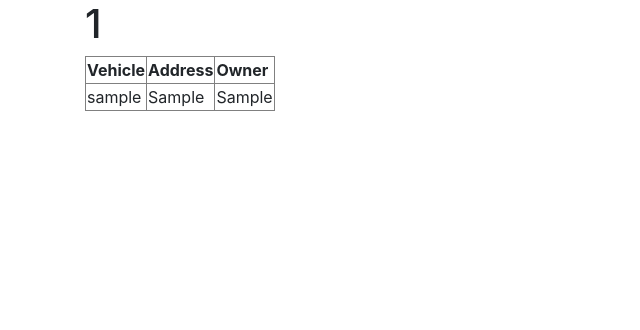
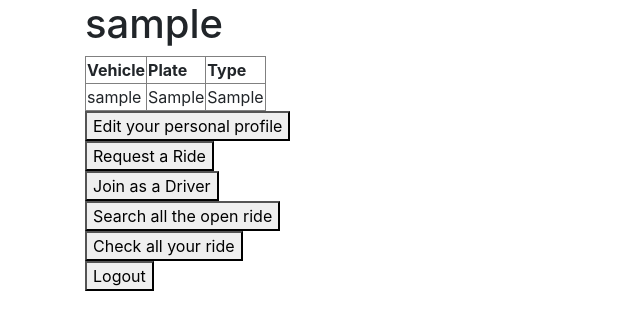
Before and after one commit to WaAaaAterfall/Ride-Sharing-Django-App, a Django app: page /ride/userhome/ in a window 1280 px wide. Shown: the top 330 px of the page, without its empty margins (0-640 px from the left). Run offline with Django 4.2, Linux system fonts and the light colour scheme; a user stored in the database is signed in; tables that the repository leaves empty hold one stand-in row (values such as "Sample post"); some libraries are stand-ins or nearby versions.

Commit message:
owner part finished. Bugs in sharer part

```diff
--- a/docker-deploy/web-app/ride/models.py
+++ b/docker-deploy/web-app/ride/models.py
@@ -7,8 +7,8 @@ from django.urls import reverse
 # Create your models here.
 
 class RideOrder(models.Model):
-    owner = models.ForeignKey(User, on_delete=models.CASCADE)
-    addr = models.CharField(max_length=100)
+    owner = models.ForeignKey(User, on_delete=models.CASCADE, related_name='owner')
+    destination = models.CharField(max_length=100)
     arrive_date = models.DateTimeField(help_text='Format: 2020-01-01 12:00')
     passenger_num = models.PositiveIntegerField(default=1)
     remaining_passenger_num = models.IntegerField(default=0)
@@ -17,18 +17,15 @@ class RideOrder(models.Model):
     #required_type = models.CharField(max_length=20, choices=TYPE_CHOICES, default='--')
     required_special = models.CharField(max_length=400, blank=True)
     status = models.CharField(default='open', max_length=20)
-    share_name = models.CharField(default='', max_length=50, blank=True)
-    share_num = models.PositiveIntegerField(default=0)
+    sharer = models.ManyToManyField(User, blank=True, related_name = 'sharer')
+    sharer_num = models.PositiveIntegerField(default=0)
     driver_name = models.CharField(default='', max_length=50, blank=True)
-    driver_license = models.CharField(default='', max_length=50, blank=True)
+    driver_plate = models.CharField(default='', max_length=50, blank=True)
 
     def __str__ (self):
         return "{" + self.owner + self.addr + "}"
 
-    # def get_absolute_url(self):
-    #     return reverse('rideinfo')
-
-class Driver(models.Model):
+class DriverVehicle(models.Model):
     driver = models.OneToOneField(User, on_delete=models.CASCADE)
     plate = models.CharField(default='000',max_length=50)
     capacity = models.IntegerField(default=4)
--- a/docker-deploy/web-app/ride/templates/ride/userhome.html
+++ b/docker-deploy/web-app/ride/templates/ride/userhome.html
@@ -1,18 +1,14 @@
 {% extends "ride/base.html" %}
 {% load crispy_forms_tags %}
 {% block content %}
-    <!-- <h1>{{ user.user_id }}</h1> -->
-    <h1>{{ user.id }}</h1>
+    <h1>{{ user.username }}</h1>
 
     <table border = "1">
-        <!-- tr表示每一行， td表示每一个元素 -->
                 <thead>
                         <tr>
-                                <!-- tr表示table row， 指一行 -->
-                                <!-- th相当于是列表的头，告知这一列是什么元素 -->
                                 <th>Vehicle</th>
-                                <th>Address</th>
-                                <th>Owner</th>
+                                <th>Plate</th>
+                                <th>Type</th>
                         </tr>
                 </thead>
 
@@ -26,4 +22,27 @@
 
         </table>
 
+        <form method=""get" action= "/ride/edit_your_profile">
+                <button type="submit">Edit your personal profile</button>
+        </form>
+
+        <form method=""get" action= "/ride/newride">
+                <button type="submit">Request a Ride</button>
+        </form>
+
+        <form method=""get" action= "/ride/addvehicle">
+                <button type="submit">Join as a Driver</button>
+        </form>
+
+        <form method=""get" action= "/ride/user_search_ride">
+                <button type="submit">Search all the open ride</button>
+        </form>
+
+        <form method=""get" action= "/ride/your_ride">
+                <button type="submit">Check all your ride</button>
+        </form>
+
+        <form method=""get" action= "{% url 'logout' %}">
+                <button type="submit">Logout</button>
+        </form>
 {%endblock content%}
--- a/docker-deploy/web-app/ride/urls.py
+++ b/docker-deploy/web-app/ride/urls.py
@@ -6,10 +6,14 @@ from . import views
 urlpatterns = [
     path('', views.index, name='index'),
     path('userhome/', views.userhome, name='userhome'),
-    # path('newride/', OwnerCreateRideView.as_view(), name='create_ide'),
-    path('newride/', views.createride, name='createride'),
-
+    path('edit_your_profile', views.edit_profile, name='edit_profile'),
+    path('addvehicle/', views.add_vehicle_info, name='addvehicle'),
+    path('newride/', views.create_ride, name='createride'),
     path('rideinfo/', views.rideinfo, name='rideinfo'),
-    path('addvehicle/', views.add_vehicle_info, name='addvehicle'),
-
+    path('your_ride/', views.search_owner_sharer_ride, name='your_ride'),
+    path('complete_ride/<int:ride_id>', views.complete_ride, name='complete_ride'),
+    path('user_search_ride/', views.user_search_ride, name = 'user_ride_search'),
+    path('ride_search_result/', views.user_search_ride, name = 'ride_search_result'),
+    path('edit_ride/<int:ride_id>/', views.ride_modify, name = 'edit_ride'),
+    path('join_ride/<int:ride_id>/', views.sharer_join, name = 'join_ride'),
 ]
--- a/docker-deploy/web-app/ride/views.py
+++ b/docker-deploy/web-app/ride/views.py
@@ -1,12 +1,12 @@
 from django.shortcuts import render, redirect
 from django.contrib import messages
-from .forms import UserRegisterForm, VehicleForm, RideCreateForm
+from .forms import UserRegisterForm, UserEditForm, VehicleForm, RideCreateForm, RideSearchForm
 # Create your views here.
-from django.http import HttpResponse
+from django.http import HttpResponseRedirect, HttpResponse
+from django.urls import reverse
 from django.contrib.auth.decorators import login_required
 from django.utils.decorators import method_decorator
-from django.views.generic import (ListView, DetailView, CreateView, UpdateView, DeleteView)
-from .models import RideOrder, Driver
+from .models import RideOrder, DriverVehicle
 
 
 def index(request):
@@ -32,21 +32,44 @@ def home(request):
     return render(request, 'ride/home.html')
 
 def userhome(request):
-    vehicle = Driver.objects.get(pk=request.user.id)
-    return render(request, 'ride/userhome.html', {'vehicle': vehicle})
+    if request.user.is_authenticated:
+        try:
+            vehicle = DriverVehicle.objects.get(pk=request.user.id)
+        except DriverVehicle.DoesNotExist:
+            vehicle = None
+        return render(request, 'ride/userhome.html', {'vehicle': vehicle})
+    else:
+        messages.warning(request, f'You are logged out. Please log in first')
+        return redirect('login')
 
+@login_required()
+def edit_profile(request):
+    if request.method == 'POST':
+        form = UserEditForm(request.POST, request.POST, instance=request.user)
+        if form.is_valid():
+            data = form.save(commit=False)
+            data.user = request.user
+            data.save()
+            messages.success(request, f'You profile have been modified.')
+            return redirect('userhome')
+    else:
+        form = UserEditForm(instance=request.user)
+    return render(request, 'ride/edit_profile.html', {'form': form})
+
+
+@login_required()
 def rideinfo(request):
-    data = RideOrder.objects.all()
+    data = RideOrder.objects.filter(owner = request.user.id)
 
     return render(request, 'ride/rideinfo.html', {'data': data})
 
 @login_required
-def createride(request):
+def create_ride(request):
     ride = RideOrder()
     if request.method == 'POST':
         form = RideCreateForm(request.POST)
         if form.is_valid():
-            ride.addr = form.cleaned_data['addr']
+            ride.destination = form.cleaned_data['destination']
             ride.arrive_date = form.cleaned_data['arrive_date']
             ride.owner = request.user
             ride.passenger_num = form.cleaned_data['passenger_num']
@@ -56,15 +79,89 @@ def createride(request):
             ride.status = 'open'
             ride.save()
             messages.success(request, f'Your ride information has been added')
-            return redirect('rideinfo')
+            return redirect('your_ride')
     else:
         form = RideCreateForm()
 
     return render(request, 'ride/newride.html', {'form' : form})
 
+#TODO: buuuuuuuuuuuuuuuugs here
+@login_required()
+def user_search_ride(request):
+    if(request.method == 'POST'):
+        form = RideSearchForm(request.POST)
+        #ride = None
+        if form.is_valid():
+            dest = form.cleaned_data['destination']
+            earliest_time =  form.cleaned_data['earliest_time']
+            latest_time = form.cleaned_data['latest_time']
+            passenger_num = form.cleaned_data['passenger_num']
+            ride = RideOrder.objects.filter(destination = dest,
+                                            status = 'open',
+                                            sharable = True,
+                                            arrive_date__range=(earliest_time,latest_time),
+                                            passenger_num__gte = passenger_num)
+            return render(request, 'ride/ride_search_result.html', {'rides':ride})
+    else :
+        form = RideSearchForm()
+        return render(request, 'ride/user_search.html', {'form':form})
+
+@login_required()
+def ride_modify(request, ride_id):
+    if request.method == 'POST':
+        ride = RideOrder.objects.filter(pk=ride_id).first()
+        print(ride.status)
+        print("aaa")
+        if ride.status == 'open':
+            form = RideCreateForm(request.POST, instance=ride)
+            if form.is_valid():
+                form.save()
+                messages.success(request, f'Your ride has been updated')
+                return redirect('your_ride')
+        else:
+            messages.warning(request, f'Your ride is not open any more, so you cannot edit it')
+            return redirect('your_ride')
+    else:
+        ride = RideOrder.objects.filter(pk=ride_id).first()
+        #print(ride.)
+        form = RideCreateForm(instance=ride)
+
+    return render(request, 'ride/edit_ride.html', {'form':form})
+    #return HttpResponseRedirect(reverse('edit_ride', args=(ride_id,)))
+
+@login_required()
+def search_owner_sharer_ride(request):
+    try:
+        owner_ride = RideOrder.objects.filter(owner = request.user.id)
+    except RideOrder.DoesNotExist:
+        owner_ride = None
+
+    try:
+        sharer_ride = RideOrder.objects.filter(sharer=request.user.id)
+    except RideOrder.DoesNotExist:
+        sharer_ride = None
+
+    context = {'owner_ride': owner_ride, 'sharer_ride': sharer_ride}
+    return render(request, 'ride/your_ride.html', context)
+
+#TODO: buggggggs
+@login_required()
+def sharer_join(request, ride_id):
+    ride = RideOrder.objects.filter(pk=ride_id)
+    ride.sharer.add(request.user)
+    ride.save()
+    return render(request, 'ride/join_ride.html')
+
+@login_required()
+def complete_ride(request, ride_id):
+    ride = RideOrder.objects.filter(pk=ride_id).first()
+    ride.status='completed'
+    ride.save()
+    return render(request, 'ride/complete_ride.html')
+
 @login_required
 def add_vehicle_info(request):
-    vehicle = Driver()
+    vehicle = DriverVehicle()
     if request.method == 'POST':
         form = VehicleForm(request.POST)
         if form.is_valid():
@@ -80,17 +177,3 @@ def add_vehicle_info(request):
         form = VehicleForm()
 
     return render(request, 'ride/addvehicle.html', {'form' : form})
-
-# def contact(request):
-#     if request.method == 'POST': # If the form has been submitted...
-#         form = ContactForm(request.POST) # A form bound to the POST data
-#         if form.is_valid(): # All validation rules pass
-#             # Process the data in form.cleaned_data
-#             # ...
-#             return HttpResponseRedirect('/thanks/') # Redirect after POST
-#     else:
-#         form = ContactForm() # An unbound form
-
-#     return render(request, 'contact.html', {
-#         'form': form,
-#     })
```
Also changed, not shown: docker-deploy/web-app/ride/forms.py (+11 -4 lines), docker-deploy/web-app/ride/templates/ride/complete_ride.html (added, +13 -0 lines), docker-deploy/web-app/ride/templates/ride/edit_profile.html (added, +16 -0 lines), docker-deploy/web-app/ride/templates/ride/edit_ride.html (added, +23 -0 lines), docker-deploy/web-app/ride/templates/ride/home.html (+6 -23 lines), docker-deploy/web-app/ride/templates/ride/join_ride.html (added, +13 -0 lines), docker-deploy/web-app/ride/templates/ride/ride_search_result.html (added, +51 -0 lines), docker-deploy/web-app/ride/templates/ride/rideinfo.html (+5 -4 lines), docker-deploy/web-app/ride/templates/ride/user_search.html (added, +22 -0 lines), docker-deploy/web-app/ride/templates/ride/your_ride.html (added, +86 -0 lines), docker-deploy/web-app/ride/migrations/0010_rename_driver_drivervehicle_and_more.py (added), docker-deploy/web-app/ride/migrations/0011_remove_rideorder_sharer_name_rideorder_sharer_and_more.py (added).
